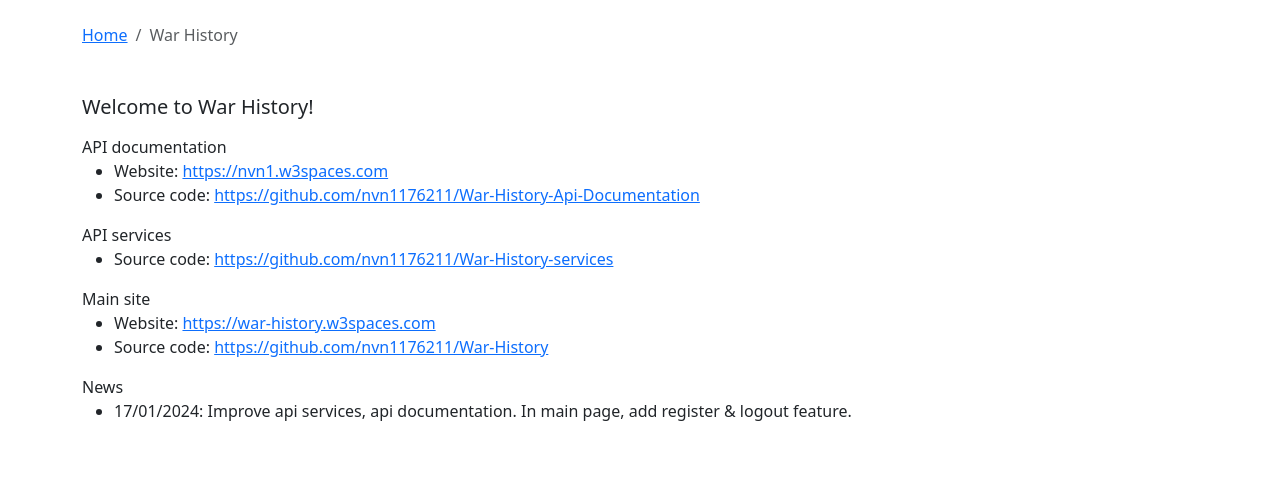
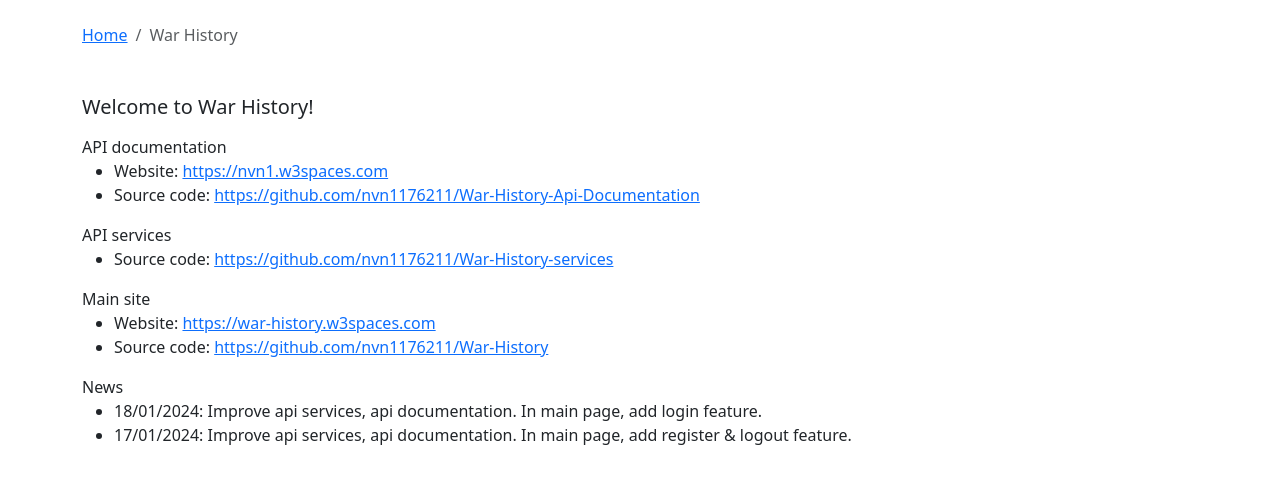
Before and after one commit to nvn1176211/nvn_showcase, a plain HTML site: page wh.html in a window 1280 px wide. Shown: the part 89-572 px from the top of the page. Drawn offline with nearby package versions, Linux system fonts and the light colour scheme.

Commit message:
update news

```diff
--- a/wh.html
+++ b/wh.html
@@ -71,6 +71,9 @@
         <div>News</div>
         <ul>
             <li>
+                <span>18/01/2024: Improve api services, api documentation. In main page, add login feature.</span>
+            </li>
+            <li>
                 <span>17/01/2024: Improve api services, api documentation. In main page, add register & logout feature.</span>
             </li>
         </ul>
```
